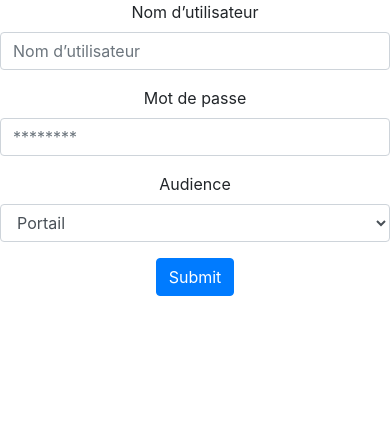
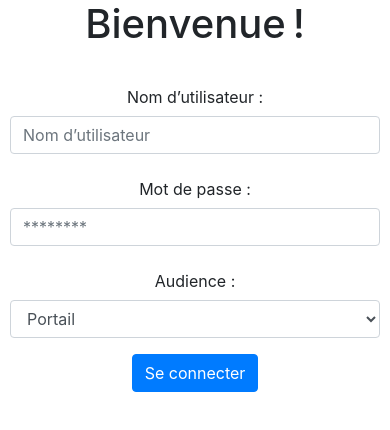
Before and after one commit to Mines-Paristech-Students/sso, a React (Create React App) app in the folder frontend/: page / in a window 390 px wide. Shown: the top 430 px of the page. Built offline with nearby package versions, Linux system fonts and the light colour scheme.

Commit message:
Add responsive to LoginForm.

```diff
--- a/frontend/src/App.css
+++ b/frontend/src/App.css
@@ -2,21 +2,22 @@
     text-align: center;
 }
 
-.App-logo {
-    height: 40vmin;
+.MainContainer .content {
+    margin-top: 20px;
+    margin-left: auto;
+    margin-right: auto;
 }
 
-.App-header {
-    background-color: #282c34;
-    min-height: 100vh;
-    display: flex;
-    flex-direction: column;
-    align-items: center;
-    justify-content: center;
-    font-size: calc(10px + 2vmin);
-    color: white;
+.LoginForm {
+    padding: 10px;
 }
 
-.App-link {
-    color: #09d3ac;
+.LoginForm .form-label {
+    text-align: right;
 }
+
+@media (max-width: 768px) {
+    .LoginForm .form-label {
+        text-align: center;
+    }
+}
--- a/frontend/src/components/LoginForm.tsx
+++ b/frontend/src/components/LoginForm.tsx
@@ -1,9 +1,11 @@
 import axios from 'axios';
-import React, {FormEvent, useEffect, useState} from 'react';
+import React, {FormEvent, useState} from 'react';
 import Form from "react-bootstrap/Form";
 import Button from "react-bootstrap/Button";
-import {Redirect} from 'react-router-dom';
+import Row from "react-bootstrap/Row";
+import Col from "react-bootstrap/Col";
 import LoginFormAlert from "./LoginFormAlert";
+import MainContainer from "./MainContainer";
 
 type LoginProps = {
     endpoint: string,
@@ -36,7 +38,7 @@ export default function LoginForm(props: LoginProps) {
         ).then(value => {
             window.location = value.data.redirect;
         }).catch(error => {
-            if (error.response && error.response.status === 401)
+            if (error.response && error.response.status === 401) {
                 switch (error.response.data) {
                     case ErrorCode.BAD_CREDENTIALS:
                         setAlertErrorCode(ErrorCode.BAD_CREDENTIALS);
@@ -47,6 +49,9 @@ export default function LoginForm(props: LoginProps) {
                     default:
                         setAlertErrorCode(ErrorCode.UNKNOWN_ERROR);
                         break;
+                }
+            } else {
+                setAlertErrorCode(ErrorCode.UNKNOWN_ERROR);
             }
         })
     }
@@ -75,33 +80,43 @@ export default function LoginForm(props: LoginProps) {
         setAlertErrorCode(null);
     }
 
+    function renderContent() {
         return (
             <>
-            <Form onSubmit={handleSubmit}>
-                <Form.Group controlId="formUsername">
-                    <Form.Label>Nom d’utilisateur</Form.Label>
+                <Form onSubmit={handleSubmit} className="LoginForm">
+                    <Form.Group as={Row} controlId="formUsername">
+                        <Form.Label column xs={{span: 12}} md={{span: 2, offset: 3}} className="form-label">
+                            Nom d’utilisateur :
+                        </Form.Label>
+                        <Col xs={{span: 12}} md={3}>
                             <Form.Control type="text"
                                           name="username"
                                           value={username}
                                           onChange={handleChange}
                                           required
                                           placeholder="Nom d’utilisateur"/>
+                        </Col>
                     </Form.Group>
 
-                <Form.Group controlId="formPassword">
-                    <Form.Label>Mot de passe</Form.Label>
+                    <Form.Group as={Row} controlId="formPassword">
+                        <Form.Label column xs={{span: 12}} md={{span: 2, offset: 3}} className="form-label">
+                            Mot de passe :
+                        </Form.Label>
+                        <Col xs={{span: 12}} md={3}>
                             <Form.Control type="password"
                                           name="password"
                                           value={password}
                                           onChange={handleChange}
                                           required
                                           placeholder="********"/>
+                        </Col>
                     </Form.Group>
 
-                <Form.Group controlId="formAudience">
-                    <Form.Label>
-                        Audience
+                    <Form.Group as={Row} controlId="formAudience">
+                        <Form.Label column xs={{span: 12}} md={{span: 2, offset: 3}} className="form-label">
+                            Audience :
                         </Form.Label>
+                        <Col xs={{span: 12}} md={3}>
                             <Form.Control as="select"
                                           name="audience"
                                           value={audience}
@@ -110,11 +125,12 @@ export default function LoginForm(props: LoginProps) {
                                 <option value="portail">Portail</option>
                                 <option value="rezal">Rézal</option>
                             </Form.Control>
+                        </Col>
                     </Form.Group>
 
                     <Button variant="primary"
                             type="submit">
-                    Submit
+                        Se connecter
                     </Button>
                 </Form>
 
@@ -126,3 +142,10 @@ export default function LoginForm(props: LoginProps) {
             </>
         )
     }
+
+    return (
+        <MainContainer title={"Bienvenue !"}>
+            {renderContent()}
+        </MainContainer>
+    )
+}
--- /dev/null
+++ b/frontend/src/components/MainContainer.tsx
@@ -0,0 +1,19 @@
+import React from 'react';
+
+type Props = {
+    title: string,
+    children?: any,
+};
+
+
+export default function MainContainer(props: Props) {
+    return (
+        <div className="MainContainer">
+            <h1>{props.title}</h1>
+
+            <div className="content">
+                {props.children}
+            </div>
+        </div>
+    )
+}
```
Lines whose indentation alone changed are shown as unchanged.
